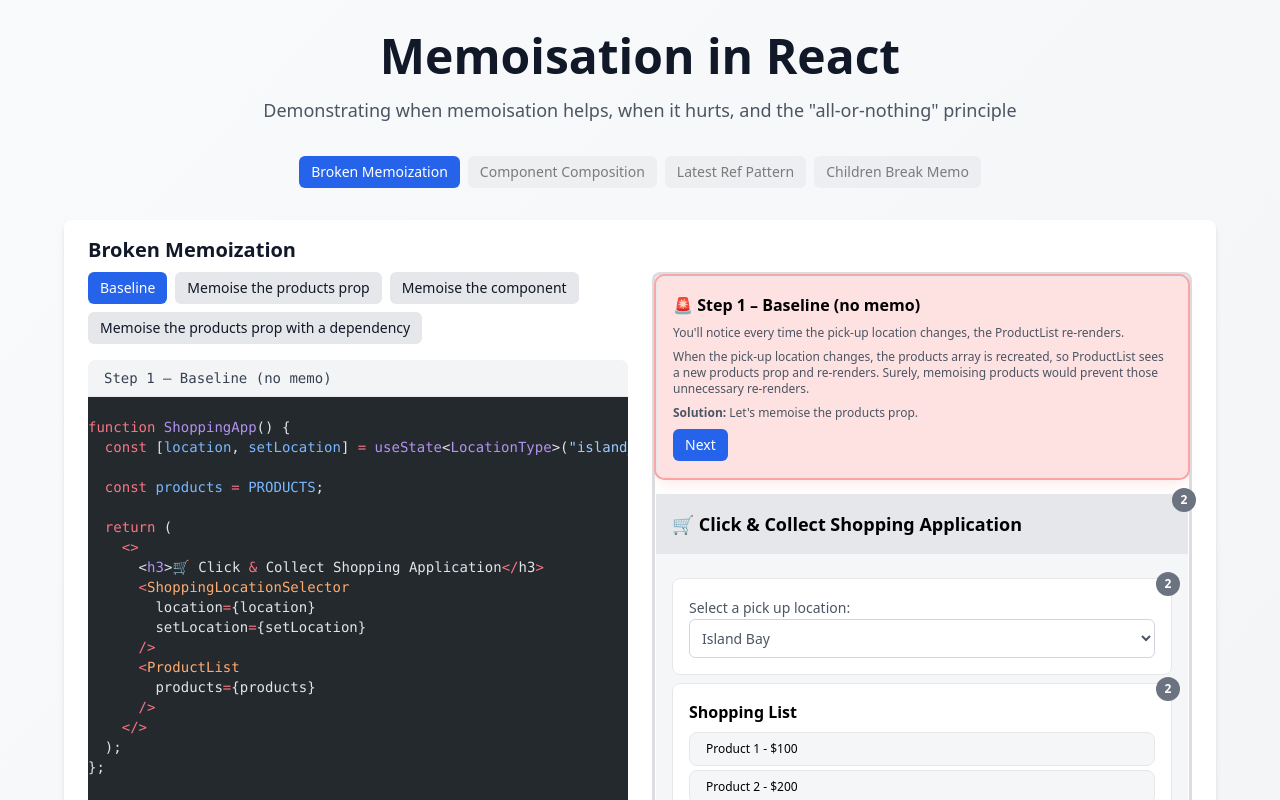
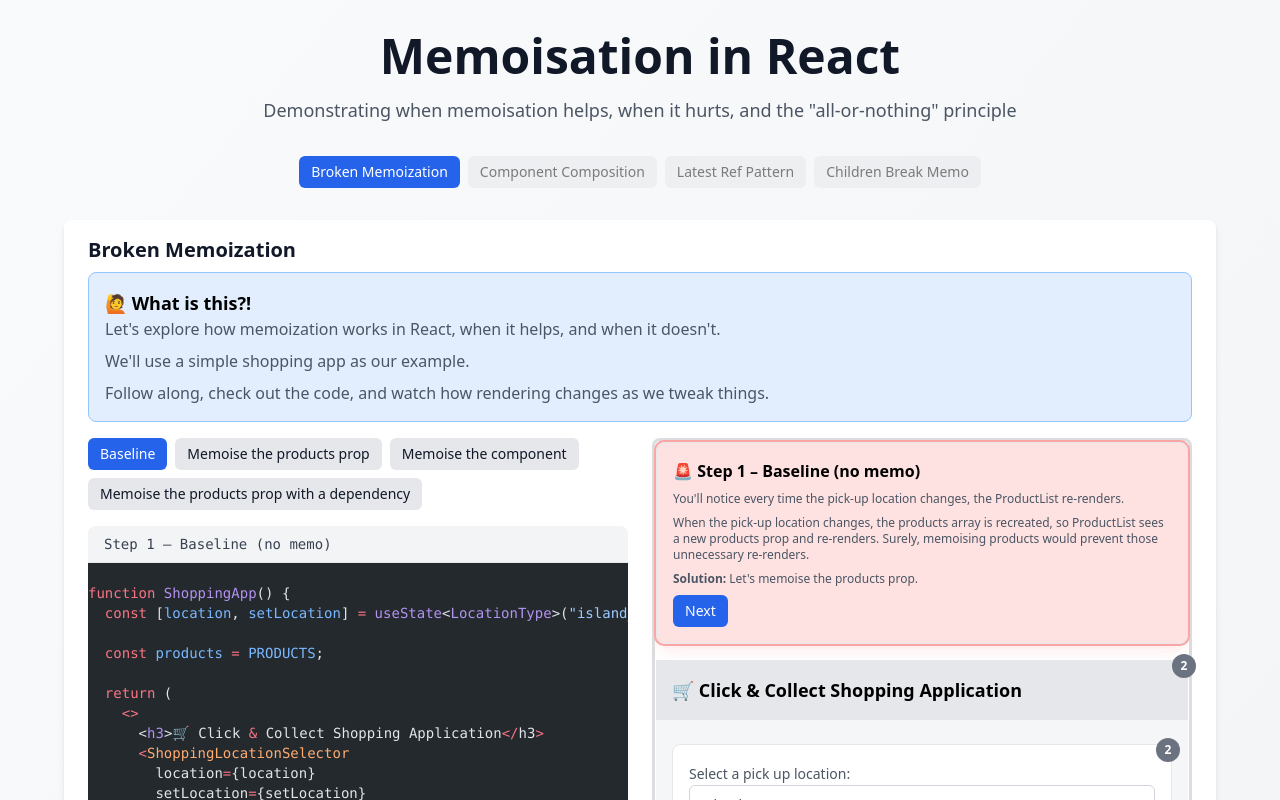
Before and after one commit to slackermorris/use-memo, a React (Vite) app: page / in a window 1280 px wide. Shown: the top 800 px of the page. Built offline with nearby package versions, Linux system fonts and the light colour scheme.

Commit message:
feature: explainer for the page

```diff
--- a/src/components/Card.tsx
+++ b/src/components/Card.tsx
@@ -4,9 +4,11 @@ interface CardProps {
   className?: string;
 }
 
-export function Card({ title, children, className = '' }: CardProps) {
+export function Card({ title, children, className = "" }: CardProps) {
   return (
-    <div className={`bg-white rounded-lg shadow-md overflow-hidden ${className}`}>
+    <div
+      className={`bg-white rounded-lg shadow-md overflow-hidden ${className}`}
+    >
       <div className="px-6 py-4">
         <h3 className="text-xl font-semibold text-gray-900 mb-2">{title}</h3>
         {children}
--- a/src/components/examples/BrokenMemoExample.tsx
+++ b/src/components/examples/BrokenMemoExample.tsx
@@ -8,6 +8,7 @@ import {
   CODE_MEMOISE_COMPONENT,
   CODE_MEMOISE_PROP_WITH_DEPENDENCY,
 } from "./code";
+import { Card } from "../Card";
 
 type StepType =
   | "baseline"
@@ -55,6 +56,21 @@ export function BrokenMemoExample() {
   const [step, setStep] = useState<StepType>("baseline");
 
   return (
+    <div className="space-y-4">
+      <div className="bg-blue-100/80 p-4 rounded-lg border border-blue-300">
+        <div className="text-lg font-semibold">🙋 What is this?!</div>
+        <div className="text-base text-gray-600 space-y-2">
+          <p>
+            Let's explore how memoization works in React, when it helps, and
+            when it doesn't.
+          </p>
+          <p>We'll use a simple shopping app as our example.</p>
+          <p>
+            Follow along, check out the code, and watch how rendering changes as
+            we tweak things.
+          </p>
+        </div>
+      </div>
       <div className="space-y-6">
         <div className="grid gap-6 lg:grid-cols-2">
           <div className="space-y-4">
@@ -63,6 +79,7 @@ export function BrokenMemoExample() {
           </div>
 
           <ShoppingAppRenderer step={step} setStep={setStep} />
+        </div>
       </div>
     </div>
   );
```
Lines whose indentation alone changed are shown as unchanged.
